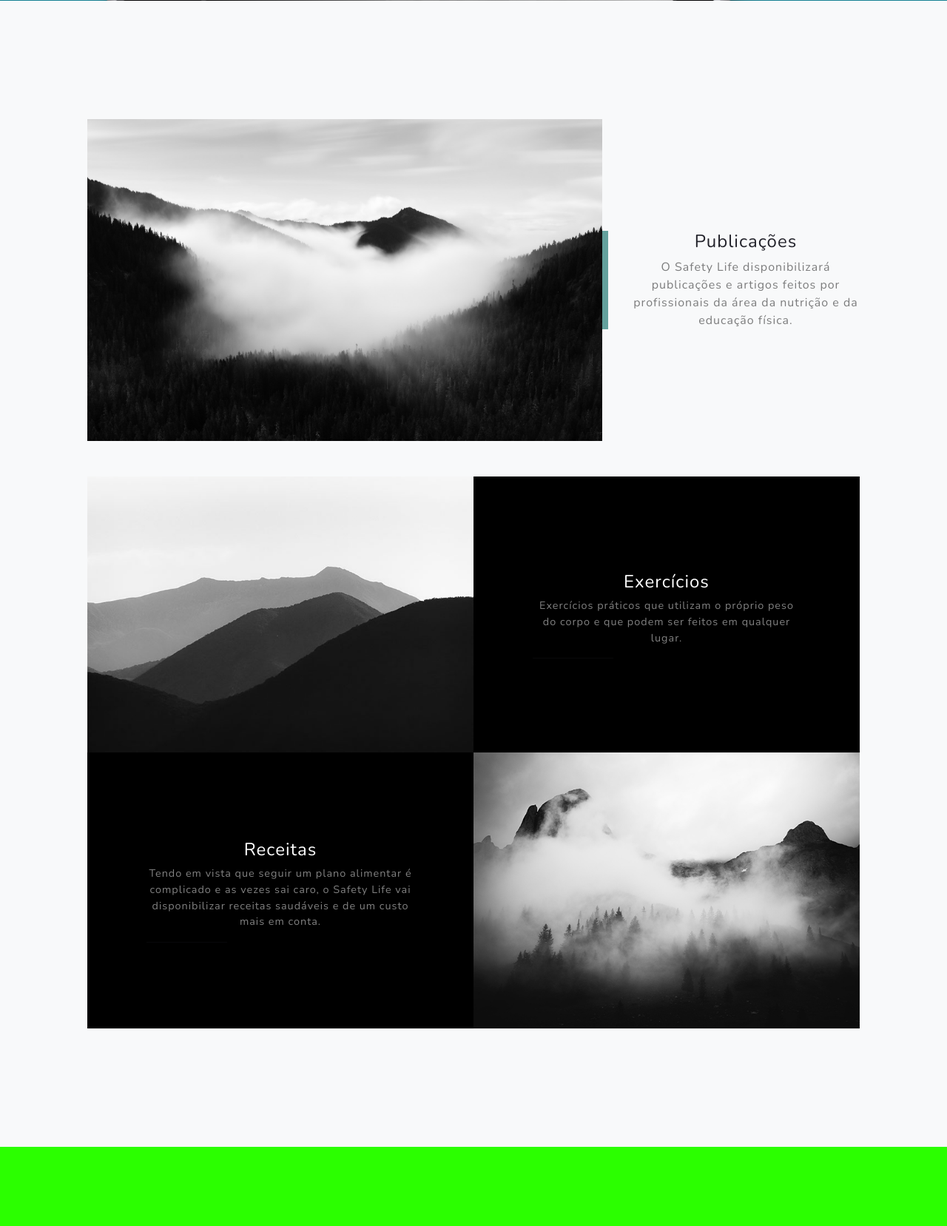
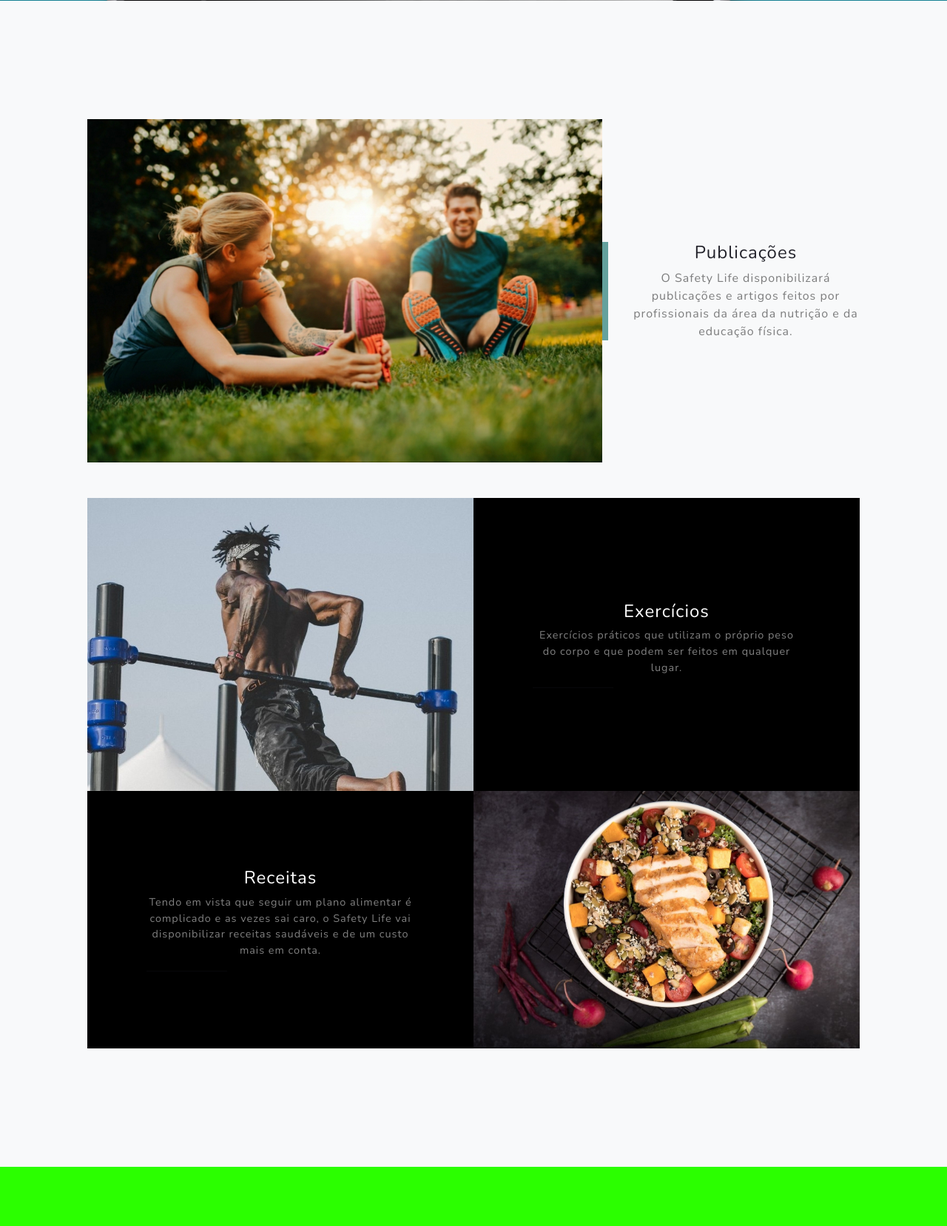
Before and after one commit to DSheridanmt/Safety-Life, a Django app: page / in a window 1280 px wide. Shown: the part 1468-3125 px from the top of the page at 74% size. Run offline with Django 3.2, Linux system fonts and the light colour scheme; some libraries are stand-ins or nearby versions.

Commit message:
Implementação das fotos

```diff
--- a/paginas/templates/index.html
+++ b/paginas/templates/index.html
@@ -67,7 +67,7 @@
             <div class="container px-4 px-lg-5">
                 <!-- Featured Project Row-->
                 <div class="row gx-0 mb-4 mb-lg-5 align-items-center">
-                    <div class="col-xl-8 col-lg-7"><img class="img-fluid mb-3 mb-lg-0" src="{% static 'img/bg-masthead.jpg' %}" alt="..." /></div>
+                    <div class="col-xl-8 col-lg-7"><img class="img-fluid mb-3 mb-lg-0" src="{% static 'img/imagem-publicações.jpeg' %}" alt="..." /></div>
                     <div class="col-xl-4 col-lg-5">
                         <div class="featured-text text-center text-lg-left">
                             <h4>Publicações</h4>
@@ -77,7 +77,7 @@
                 </div>
                 <!-- Project One Row-->
                 <div class="row gx-0 mb-5 mb-lg-0 justify-content-center">
-                    <div class="col-lg-6"><img class="img-fluid" src="{%static 'img/demo-image-01.jpg' %}" alt="..." /></div>
+                    <div class="col-lg-6"><img class="img-fluid" src="{%static 'img/imagem-exercícios.jpg' %}" alt="..." /></div>
                     <div class="col-lg-6">
                         <div class="bg-black text-center h-100 project">
                             <div class="d-flex h-100">
@@ -92,7 +92,7 @@
                 </div>
                 <!-- Project Two Row-->
                 <div class="row gx-0 justify-content-center">
-                    <div class="col-lg-6"><img class="img-fluid" src="{%static 'img/demo-image-02.jpg'%}" alt="..." /></div>
+                    <div class="col-lg-6"><img class="img-fluid" src="{%static 'img/imagem-receitas.jpg'%}" alt="..." /></div>
                     <div class="col-lg-6 order-lg-first">
                         <div class="bg-black text-center h-100 project">
                             <div class="d-flex h-100">
```
Also changed, not shown: paginas/static/img/imagem-exercícios.jpg (added), paginas/static/img/imagem-publicações.jpeg (added), paginas/static/img/imagem-receitas.jpg (added).
